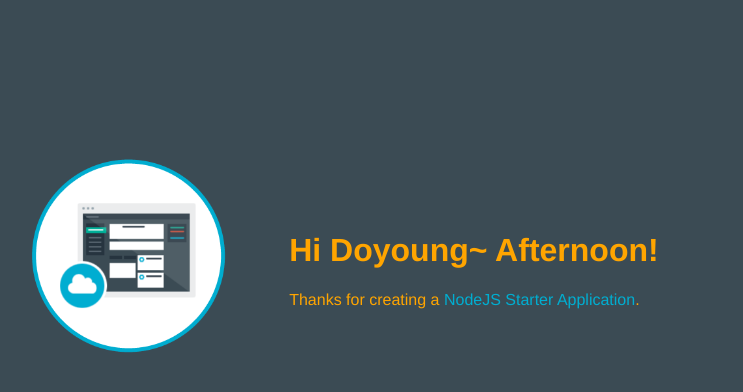
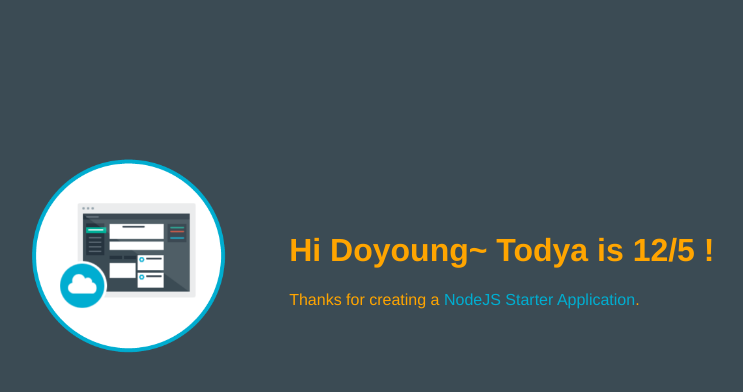
Before and after one commit to SL294219/doyDan-1479365300330, a website: page public/index.html in a window 1280 px wide. Shown: the whole page, without its empty margins (253-996 px from the left). Drawn offline with Linux system fonts and the light colour scheme.

Commit message:
Line is updated

```diff
--- a/public/index.html
+++ b/public/index.html
@@ -16,7 +16,7 @@
           <img class = "newappIcon" src="images/newapp-icon.png">
         </td>
         <td>
-          <h1 id="message"> Hi Doyoung~ Afternoon!</h1>
+          <h1 id="message"> Hi Doyoung~ Todya is 12/5 !</h1>
           <p class='description'></p> Thanks for creating a <span class = "blue">NodeJS Starter Application</span>.
         </td>
       </tr>
```
